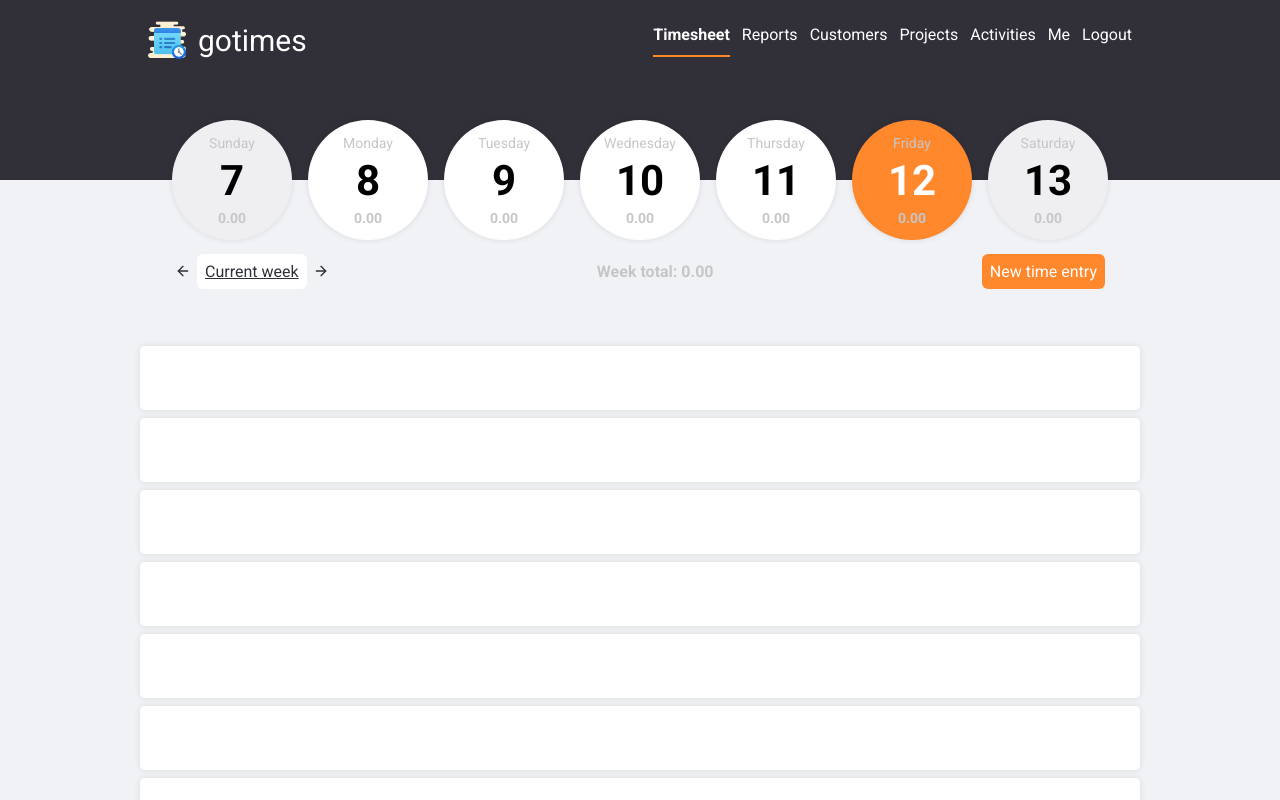
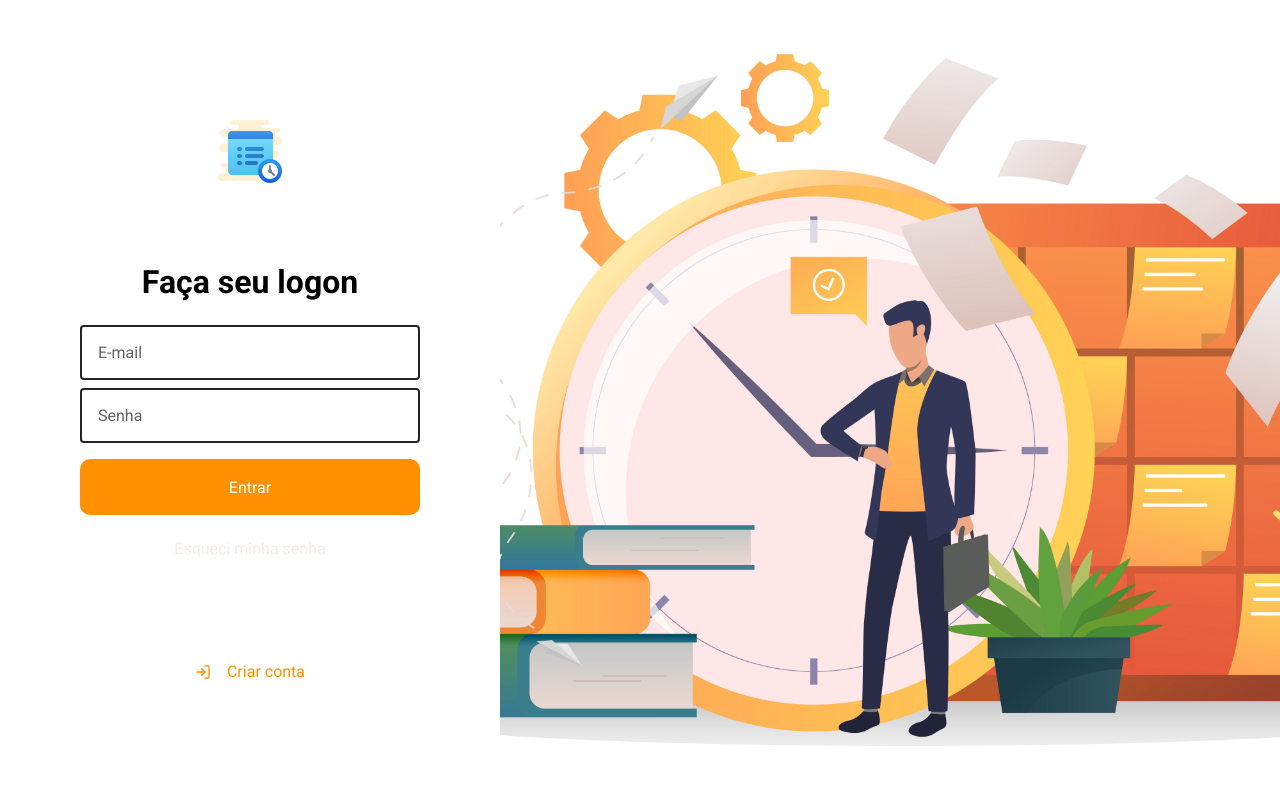
Before and after one commit to luizpaulolppa/timesheets, a React (Create React App) app: page / in a window 1280 px wide. Shown: the top 800 px of the page. Built offline with nearby package versions, Linux system fonts and the light colour scheme; the HTML template or start-up script is replaced by a standard one.

Commit message:
criado novas navegações de login

```diff
--- a/src/components/Header/index.tsx
+++ b/src/components/Header/index.tsx
@@ -20,7 +20,7 @@ const Header: React.FC = () => (
         <a href="/">Projects</a>
         <a href="/">Activities</a>
         <a href="/">Me</a>
-        <a href="/">Logout</a>
+        <Link to="/">Logout</Link>
       </ContainerMenus>
     </section>
   </Main>
--- a/src/pages/SignIn/index.tsx
+++ b/src/pages/SignIn/index.tsx
@@ -1,31 +1,88 @@
 import React from 'react';
 import { FiLogIn } from 'react-icons/fi';
+import { FiArrowLeft } from 'react-icons/fi';
+import { Link, useHistory } from 'react-router-dom';
 
 import logo from '../../assets/logo.png';
 import { Container, Content, Background } from './styles';
 
-const SignIn: React.FC = () => {
+interface SignInProps {
+  action: string;
+}
+
+const SignIn: React.FC<SignInProps> = ({ action }: SignInProps) => {
+  const history = useHistory();
+
+  function handleSignIn() {
+    history.push('/dashboard')
+  }
+
+  const formSignIn = () => (
+    <>
+      <h1>Faça seu logon</h1>
+
+      <input type="text" placeholder="E-mail" />
+      <input type="password" placeholder="Senha" />
+
+      <button onClick={() => handleSignIn()}>Entrar</button>
+    </>
+  );
+
+  const formNew = () => (
+    <>
+      <h1>Novo cadastro</h1>
+
+      <input type="text" placeholder="Nome completo" />
+      <input type="text" placeholder="E-mail" />
+      <input type="password" placeholder="Senha" />
+      <input type="password" placeholder="Repita a senha" />
+
+      <button>Criar</button>
+    </>
+  );
+
+  const formResetPassword = () => (
+    <>
+      <h1>Redefinir senha</h1>
+
+      <input type="text" placeholder="Insira seu e-mail" />
+
+      <button>Redefinir</button>
+    </>
+  );
+
+  const checkForm = () => {
+    if (action === 'new-account') {
+      return formNew();
+    } else if (action === 'forgot-password') {
+      return formResetPassword();
+    } else {
+      return formSignIn();
+    }
+  }
 
   return (
     <Container>
       <Content>
-        <img src={logo} alt="GoBarber"/>
+        <img src={logo} alt="GoBarber" />
 
         <form>
-          <h1>Faça seu logon</h1>
+          {checkForm()}
 
-          <input type="text" placeholder="E-mail" />
-          <input type="password" placeholder="Senha" />
-
-          <button>Entrar</button>
-
-          <a href="/forgot">Esqueci minha senha</a>
+          {action === 'signin' ? <Link to="/forgot-password">Esqueci minha senha</Link> : ''}
         </form>
 
-        <a href="/new">
-          <FiLogIn />
-          Criar conta
-        </a>
+        {action === 'signin' ?
+          <Link to="/new-account">
+            <FiLogIn />
+            Criar conta
+          </Link>
+          :
+          <Link to="/signin">
+            <FiArrowLeft />
+            Voltar para o login
+          </Link>
+        }
       </Content>
       <Background />
     </Container>
--- a/src/routes/index.tsx
+++ b/src/routes/index.tsx
@@ -6,8 +6,11 @@ import SignIn from '../pages/SignIn';
 
 const Routes: React.FC = () => (
   <Switch>
-    <Route path="/" component={Dashboard} exact />
-    <Route path="/signin" component={SignIn} exact />
+    <Route path="/" component={() => (<SignIn action="signin" />)} exact />
+    <Route path="/dashboard" component={Dashboard} exact />
+    <Route path="/signin" component={() => (<SignIn action="signin" />)} exact />
+    <Route path="/new-account" component={() => (<SignIn action="new-account" />)} exact />
+    <Route path="/forgot-password" component={() => (<SignIn action="forgot-password" />)} exact />
   </Switch>
 );
 
```
